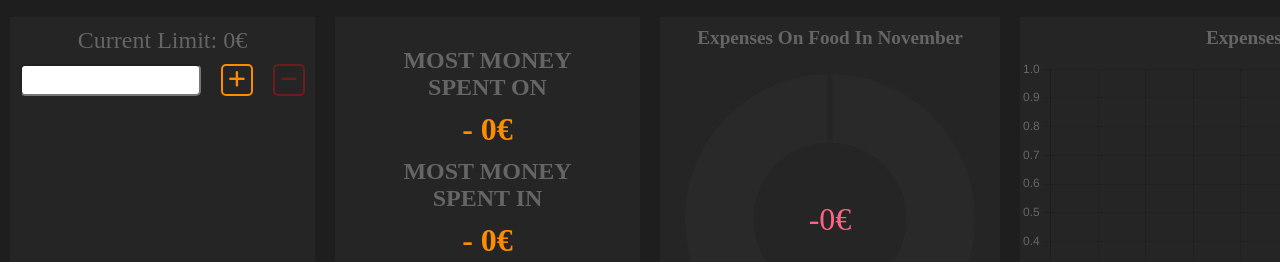
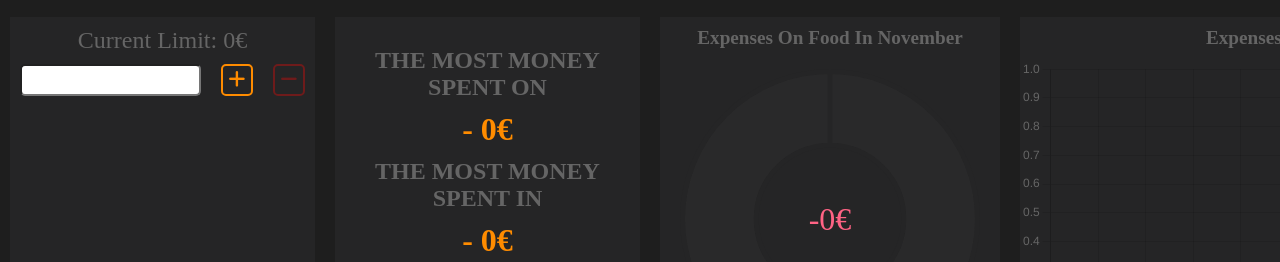
Before and after one commit to olegskrivko/expenses, a plain HTML site: page index.html in a window 1280 px wide. Shown: the part 407-669 px from the top of the page. Drawn offline with nearby package versions, Linux system fonts and the light colour scheme.

Commit message:
fix misstake

```diff
--- a/index.html
+++ b/index.html
@@ -102,9 +102,9 @@
         <!-- <h3 class="statistics-title-avg-exp">AVG EXPENSES PER MONTH: 500</h3> -->
         <!-- <h3 class="statistics-title-avg-income">AVG INCOME: 2 000</h3>
         <h3 class="statistics-title-avg-savings">AVG SAVINGS PER MONTH: 700</h3> -->
-        <h3 class="statistics-title">MOST MONEY SPENT ON</h3>
+        <h3 class="statistics-title">THE MOST MONEY SPENT ON</h3>
         <h3 class="statistics-title-most-spent-on"></h3>
-        <h3 class="statistics-title">MOST MONEY SPENT IN</h3>
+        <h3 class="statistics-title">THE MOST MONEY SPENT IN</h3>
         <h3 class="statistics-title-most-spent-in"></h3>
         <!-- <h3 class="statistics-title">THE MOST SAVINGS MADE IN: AUGUST</h3> -->
       </div>
```
